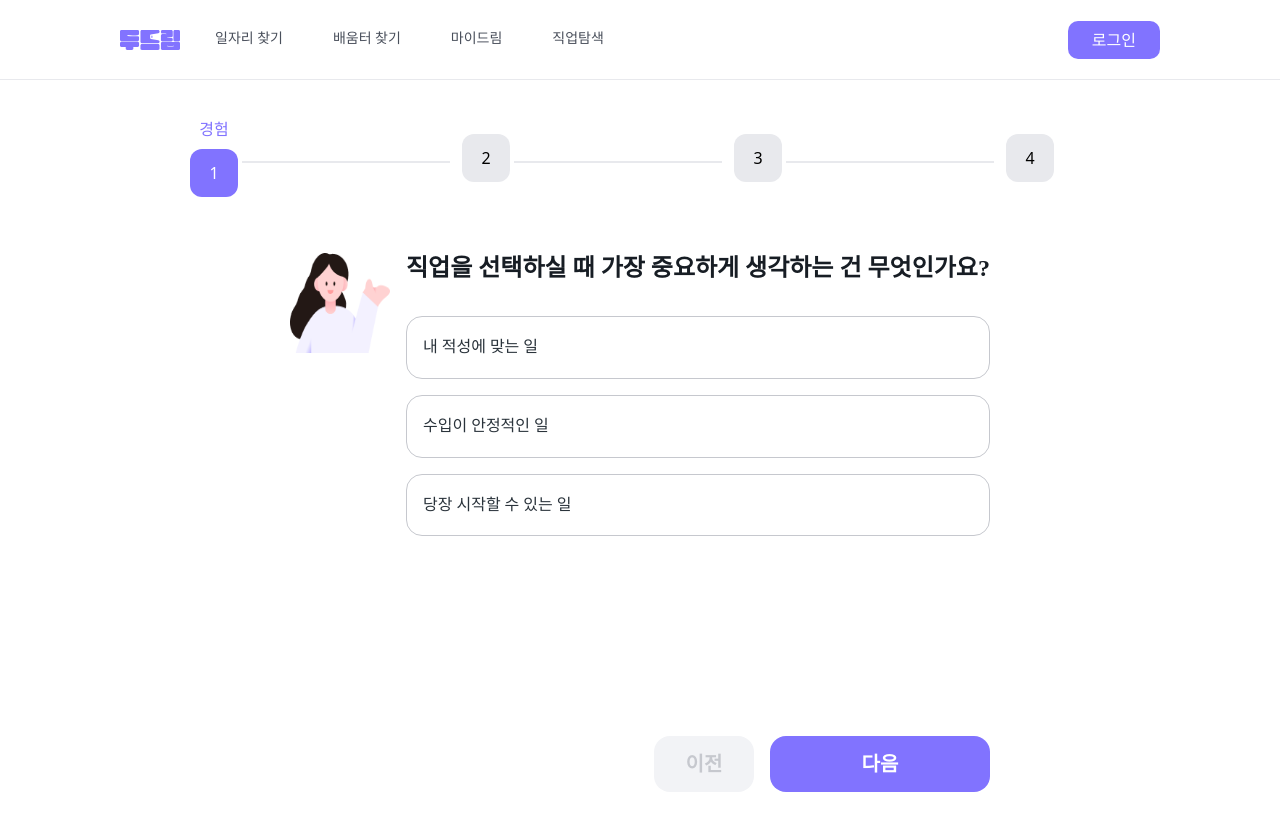
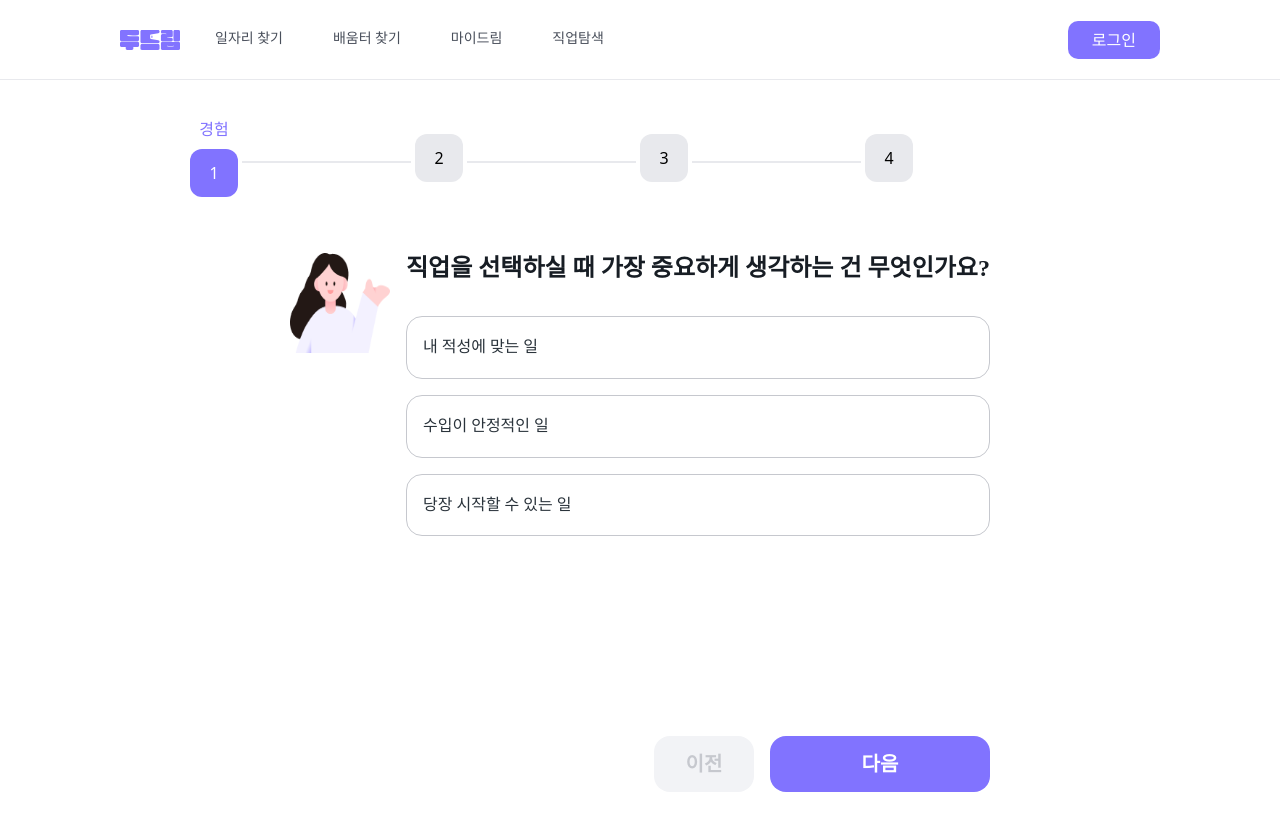
Before and after one commit to pasonneeed/GITenbergn, a React (Vite) app: page /onboard in a window 1280 px wide. Shown: the top 830 px of the page. Built offline with nearby package versions, Linux system fonts and the light colour scheme.

Commit message:
feat : [#13] 온보딩 스텝퍼 작업

```diff
--- a/src/pages/onboard/components/Stepper.tsx
+++ b/src/pages/onboard/components/Stepper.tsx
@@ -1,32 +1,44 @@
-import Step from '@pages/onboard/components/Step.tsx';
+import Step from '@pages/onboard/components/Step';
 
 interface StepperProps {
   curStep: number;
   steps: { title: string }[];
+  progress: number;
 }
+const Stepper = ({ curStep, steps, progress }: StepperProps) => {
+  const totalConnectors = steps.length - 1;
 
-const Stepper = ({ curStep, steps }: StepperProps) => {
   return (
-    <div className="mx-auto flex w-full justify-center">
-      <div className="flex w-full items-center gap-2">
+    <div className="mx-auto flex w-full max-w-[900px] items-center justify-between">
       {steps.map((step, index) => {
         const status: 'prev' | 'current' | 'next' =
           index < curStep ? 'prev' : index === curStep ? 'current' : 'next';
 
         return (
-            <div key={index} className="flex items-center">
-              {/* step 본체 */}
+          <div key={index} className="flex flex-1 items-center">
             <Step stepNumber={index + 1} title={step.title} status={status} />
 
-              {/* 마지막 step 이후에는 선을 그리지 않음 */}
+            {/* 커넥터가 필요한 경우만 렌더링 */}
             {index !== steps.length - 1 && (
-                <div className="mx-1 h-0.5 w-48 bg-gray-200 md:w-52" />
+              <div className="relative mx-1 h-0.5 flex-1 overflow-hidden bg-gray-200">
+                {/* 퍼센트 채워진 부분 */}
+                <div
+                  className="absolute left-0 top-0 h-full bg-purple-500 transition-all duration-300"
+                  style={{
+                    width: `${
+                      Math.min(
+                        Math.max(progress - (index * 100) / totalConnectors, 0),
+                        100 / totalConnectors
+                      ) * totalConnectors
+                    }%`,
+                  }}
+                />
+              </div>
             )}
           </div>
         );
       })}
     </div>
-    </div>
   );
 };
 export default Stepper;
```
Lines whose indentation alone changed are shown as unchanged.
